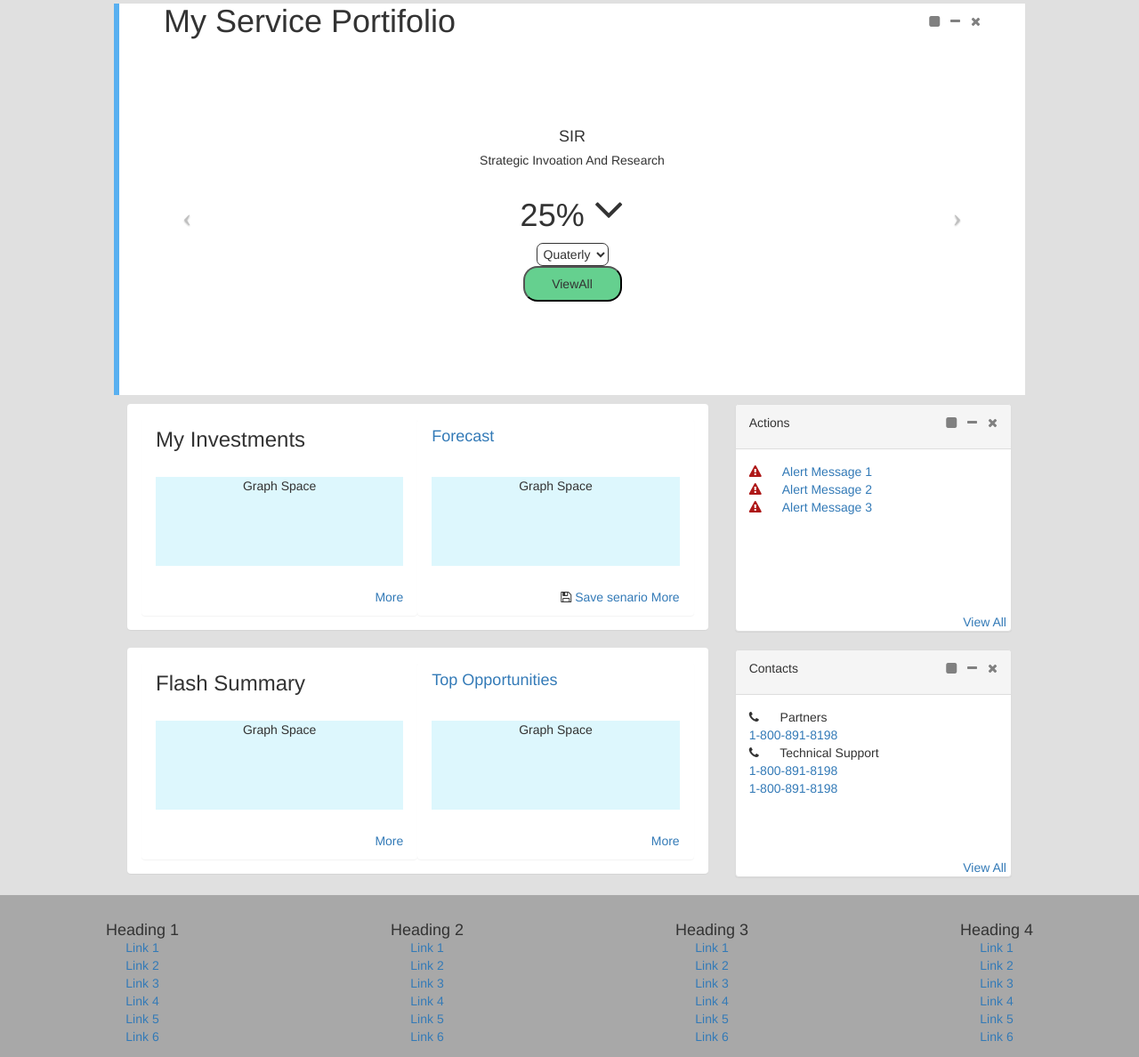
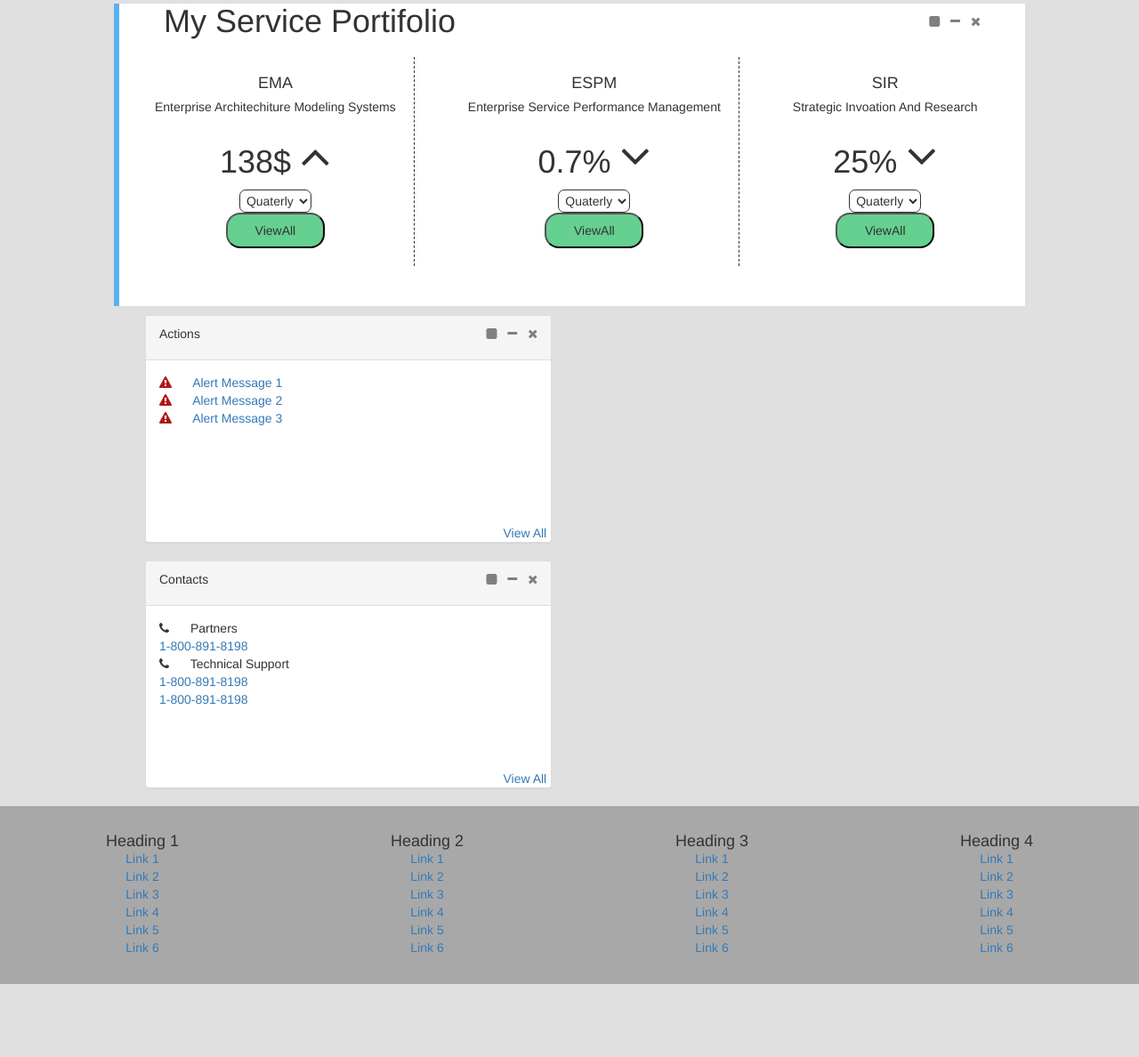
Before and after one commit to koulanurag/sweatram_mean, a website: page index.html in a window 1280 px wide. Shown: the part 73-1261 px from the top of the page at 89% size. After the commit the page ends 1179 px from the top, so only its background shows below. Drawn offline with nearby package versions, Linux system fonts and the light colour scheme.

Commit message:
Updated with new look

```diff
--- a/public/css/layout.css
+++ b/public/css/layout.css
@@ -80,7 +80,7 @@ body {
 /* custom styles */
 
 #summaryCarousel{
-    height: 400px;
+  min-height: 300px;
 }
 .dashBoardcontent{
     width: 80%;
@@ -200,10 +200,15 @@ footer{
   border-bottom: 4px solid;
 }
 
-.fill select{
+.item {
+  display: inline-block;
+  margin: 20px;
+  text-align: center;
+    padding: 20px;
+}
+.item input,select{
     margin: auto;
     display: block;
-
 }
 .header-tool-set{
     padding: 10px;
@@ -237,3 +242,18 @@ footer{
 .in.panel-body {
   min-height: 204px;
 }
+
+.small-area .panel{
+    width: 46%;
+    margin-left: 20px;
+    float: left;
+    margin-right: 20px;
+    float: left;
+}
+
+.service-view {
+  min-height: 300px;
+}
+.item-separator {
+  border-right: 1px dashed;
+}
--- a/public/js/angular/controllers/dashboardCtrl.js
+++ b/public/js/angular/controllers/dashboardCtrl.js
@@ -1,5 +1,14 @@
 ngDashboard.controller('dashboardCtrl', ['$scope','$rootScope','$timeout',
     function ($scope, $rootScope,$timeout) {
+
+        $scope.showServiceView = false;
+        $scope.selectedService={};
+        $scope.showService = function(service){
+            $scope.showServiceView = true;
+            $scope.selectedService = service;
+        }
+
+
         $scope.alerts =["Alert Message 1","Alert Message 2","Alert Message 3"];
         $scope.timePeriod=['Quaterly','Annual']
         $scope.servicePortifolioData = [{'title':'EMA','description':'Enterprise Architechiture Modeling Systems','value':'138$','increase':true},
--- a/public/views/dashboard.html
+++ b/public/views/dashboard.html
@@ -2,7 +2,6 @@
     <div class="customCarousel" id="summaryCarouselOuterBox">
         <div class="carousel-header">
             <h1>My Service Portifolio</h1>
-
 
             <span class="window-tools pull-right">
                 <a href data-ng-click="maximize('summaryCarouselOuterBox')"><i class="fa fa-square"></i></a>
@@ -13,117 +12,30 @@
                 <a href data-ng-click="close('summaryCarouselOuterBox')"><i class="fa fa-close"></i></a>
             </span>
         </div>
-        <div id="summaryCarousel" class="collapse in carousel slide">
-            <!-- Indicators -->
-            <ol class="carousel-indicators">
-                <li data-target="#summaryCarousel" data-slide-to="0" class="active"></li>
-                <li data-target="#summaryCarousel" data-slide-to="1"></li>
-                <li data-target="#summaryCarousel" data-slide-to="2"></li>
-            </ol>
-
-            <!-- Wrapper for slides -->
-            <div class="carousel-inner">
-                <div class="item" data-ng-repeat="s in servicePortifolioData track by $index" data-ng-class="{'active': $index==0}">
-                    <div class="fill" >
+        <div id="summaryCarousel" class="collapse in ">
+                <div class="item" data-ng-repeat="s in servicePortifolioData track by $index" data-ng-class="{'item-separator': !$last}">
                         <h4>{{s.title}}</h4>
                         <h5>{{s.description}}</h5>
                         <h1>{{s.value}} <i style="font-size: 1.5em" data-ng-class="{'fa fa-angle-down': s.increase==false,'fa fa-angle-up': s.increase}"></i></h1>
                         <select class="custom-select">
                             <option data-ng-repeat="time in timePeriod track by $index" ng-selected="$index==0">{{time}}</option>
                         </select>
-                        <button  class="custom-button" name="viewAll">ViewAll</button>
-                    </div>
+                        <button  class="custom-button" name="viewAll" data-ng-click="showService(s)">ViewAll</button>
                 </div>
-            </div>
-
-            <!-- Controls -->
-            <a class="left carousel-control" href="#summaryCarousel" data-slide="prev">
-                <span class="icon-prev"></span>
-            </a>
-            <a class="right carousel-control" href="#summaryCarousel" data-slide="next">
-                <span class="icon-next"></span>
-            </a>
         </div>
         <div class="carousel-footer">
 
         </div>
     </div>
     <div class="dash-part-2">
-        <div class="col-md-8 medium-area">
-            <div class="panel">
+        <div class="col-md-12 medium-area" data-ng-show="showServiceView" >
+            <div class="panel service-view">
                 <div class="panel-body">
-                    <div class="panel inside-panel">
-                        <div class="panel-heading">
-                            <h3>My Investments</h3>
-                        </div>
-                        <div class="panel-body">
-                            <div class="chart">
-                                Graph Space
-                            </div>
-                        </div>
-                        <div class="panel-footer">
-                            <span class="pull-right">
-                                <a href  ui-sref="more">More</a>
-                            </span>
-                        </div>
-                    </div>
-                    <div class="panel inside-panel">
-                        <div class="panel-heading">
-                            <h4><a href="#">Forecast</a></h4>
-                        </div>
-
-                        <div class="panel-body">
-                            <div class="chart">
-                                Graph Space
-                            </div>
-                        </div>
-                        <div class="panel-footer">
-                            <span class="pull-right">
-                                <i class="fa fa-save"></i> <a href="#">Save senario</a>
-                                <a href ui-sref="more">More</a>
-                            </span>
-                        </div>
-                    </div>
+                    {{selectedService.title}}
                 </div>
             </div>
-            <div class="panel">
-                <div class="panel-body">
-                    <div class="panel inside-panel">
-                        <div class="panel-heading">
-                            <h3>Flash Summary</h3>
-                        </div>
-                        <div class="panel-body">
-                            <div class="chart">
-                                Graph Space
-                            </div>
-                        </div>
-                        <div class="panel-footer">
-                            <span class="pull-right">
-                                <a href ui-sref="more">More</a>
-                            </span>
-                        </div>
-                    </div>
-                    <div class="panel inside-panel">
-                        <div class="panel-heading">
-                            <h4><a href="#">Top Opportunities</a></h4>
-                        </div>
-
-                        <div class="panel-body">
-                            <div class="chart">
-                                Graph Space
-                            </div>
-                        </div>
-                        <div class="panel-footer">
-                            <span class="pull-right">
-                                <a href ui-sref="more">More</a>
-                            </span>
-                        </div>
-                    </div>
-                </div>
-            </div>
-
         </div>
-        <div class="col-md-4 small-area ">
+        <div class="col-md-12 small-area">
               <div class="panel panel-default draggable" id="alertOuterBox">
                 <div class="panel-heading">
                     Actions
```
